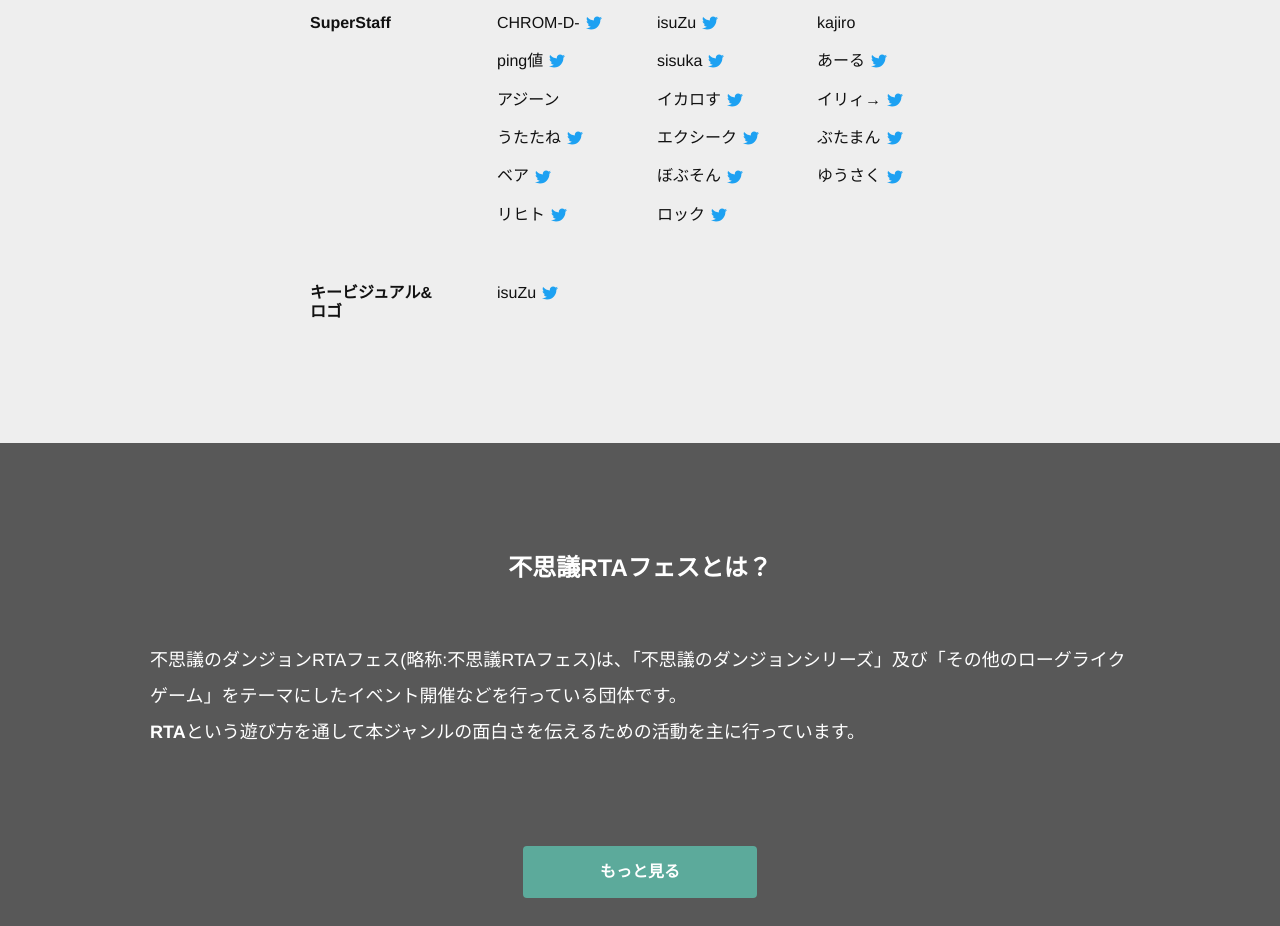
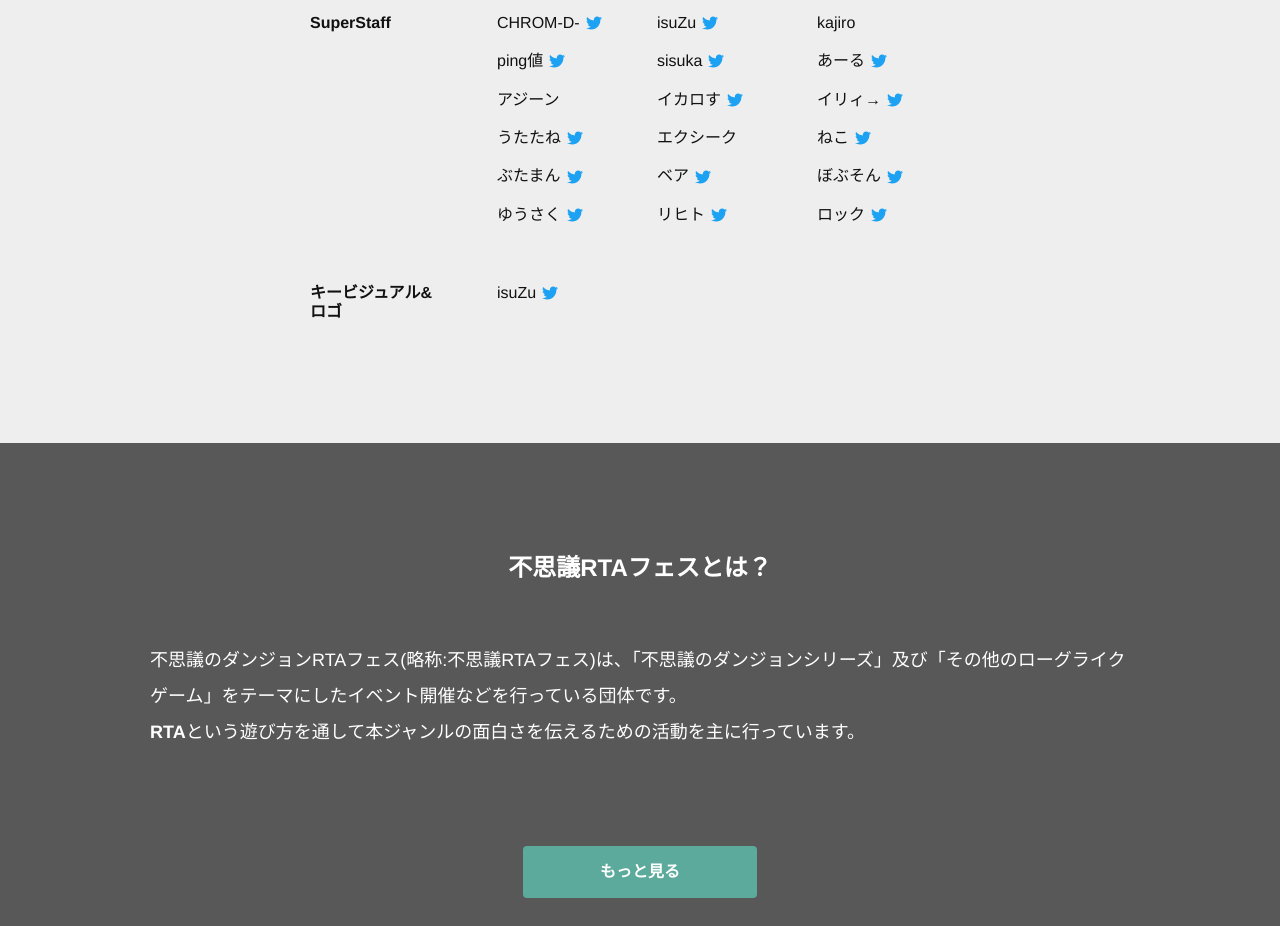
Before and after one commit to mysrtafes/mysrtafes-web-front, a Next.js app: page / in a window 1280 px wide. Shown: the part 2200-3126 px from the top of the page. Built offline with nearby package versions, Linux system fonts and the light colour scheme; no server answers.

Commit message:
ねこさん追加

```diff
--- a/src/const/staffList.ts
+++ b/src/const/staffList.ts
@@ -16,7 +16,8 @@ const staffList = {
     { name: 'イカロす', twitterId: 'UranosTubasaPMD' },
     { name: 'イリィ→', twitterId: 'irie1013' },
     { name: 'うたたね', twitterId: 'utatane97181115' },
-    { name: 'エクシーク', twitterId: 'ckit_22' },
+    { name: 'エクシーク', twitterId: '' },
+    { name: 'ねこ', twitterId: 'ckit_22' },
     { name: 'ぶたまん', twitterId: 'butaman_suzukix' },
     { name: 'ベア', twitterId: 'bearfaust0123' },
     { name: 'ぼぶそん', twitterId: 'BOBSON27' },
```
